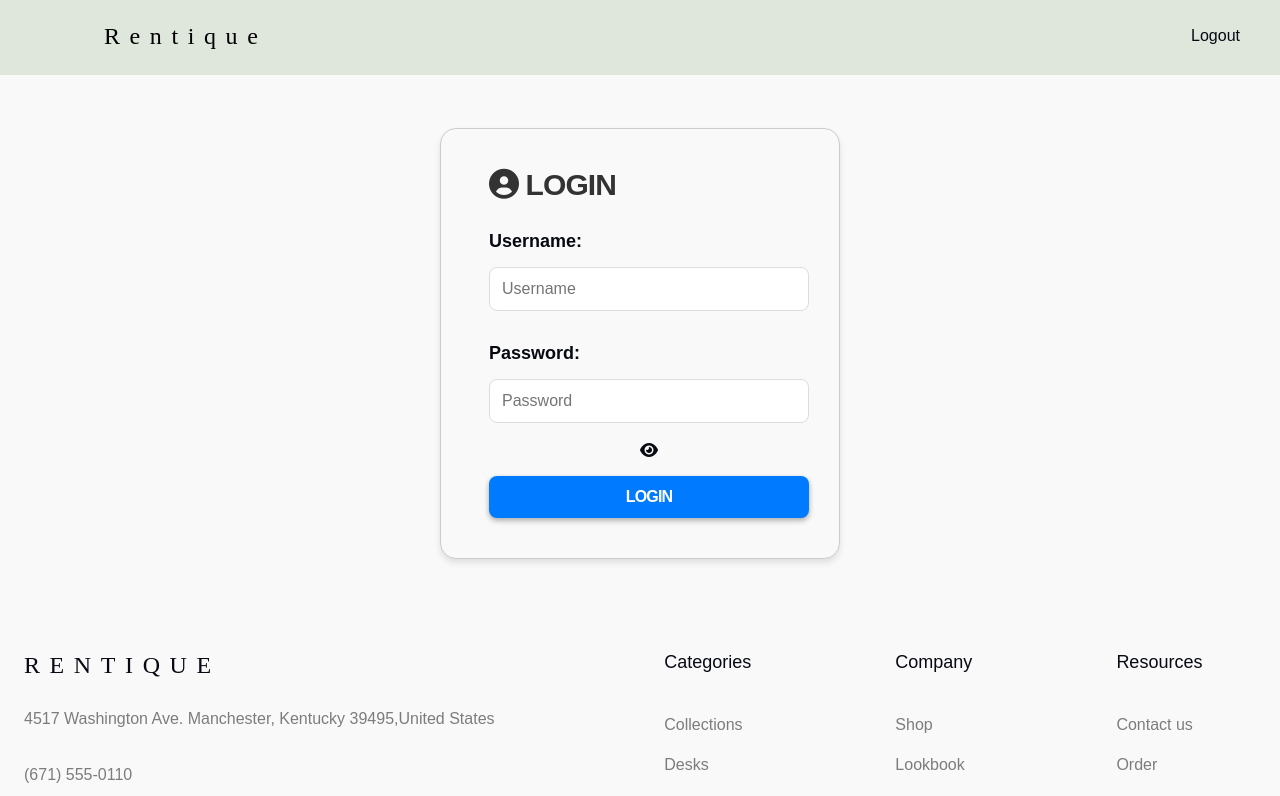
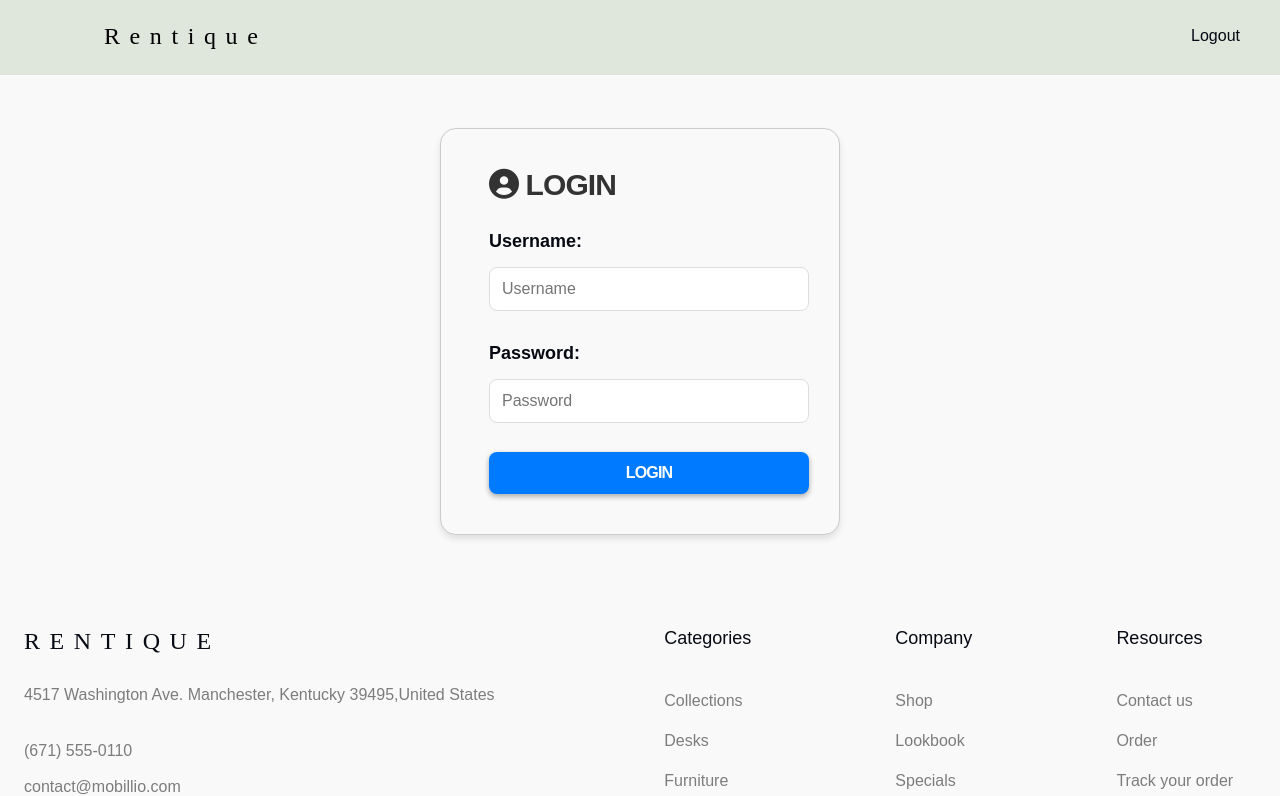
Before and after one commit to Helenooi/Helenooi-CAT201ProjectReactJS, a React (Vite) app: page / in a window 1280 px wide. Shown: the top 796 px of the page. Built offline with nearby package versions, Linux system fonts and the light colour scheme.

Commit message:
Revert "Merge branch 'main' of https://github.com/Helenooi/Helenooi-CAT201ProjectReactJS"
This reverts commit bc3838e8b9830f34ca29c53aa4e21738b2cea9c1, reversing
changes made to 09394041407e5ec1e2ea00de0383b0c1debb7746.

```diff
--- a/src/views/addproduct.css
+++ b/src/views/addproduct.css
@@ -53,7 +53,7 @@
     margin-left: 0.5rem;
 }
 
-.hero__input,.hero__textarea {
+.hero__input {
     font-size: var(--size-lg);
     font-weight: 500;
     border: 2px solid var(--clr-slate400);
@@ -62,9 +62,7 @@
     padding: 0.7rem;
     width: 100%;
 }
-.hero__textarea {
-    resize: none;
-}
+
 .capitalize {
     text-transform: capitalize;
 }
--- a/src/views/addproduct.jsx
+++ b/src/views/addproduct.jsx
@@ -8,7 +8,7 @@ import './addproduct.css';
 
 const AddProductPage = () => {
   const [formData, setFormData] = useState({
-    clothescode: '',  // Added clothescode state
+  //  clothescode: '',  // Added clothescode state
     clothesname: '',
     size: '',
     rentprice: '',  // Changed to rentprice
@@ -26,12 +26,11 @@ const AddProductPage = () => {
     setFormData({ ...formData, picture: file ? file.name : '' });
   };
 
-
   const handleSubmit = async (e) => {
     e.preventDefault();
 
-    // Construct data string
-    const dataString = `${formData.clothescode},${formData.clothesname},${formData.size},${formData.rentprice},${formData.picture},${formData.description}`;
+    // Construct data string to include rentprice as the field
+    const dataString = `${formData.clothesname},${formData.size},${formData.rentprice},${formData.picture},${formData.description}`;
 
     try {
         const response = await fetch('http://localhost:8080/add-product', {
@@ -50,10 +49,10 @@ const AddProductPage = () => {
 
         alert('Product added successfully!');
         setFormData({
-            clothescode: '',
+          //  clothescode: '',
             clothesname: '',
             size: '',
-            rentprice: '',
+            rentprice: '',  // Reset rentprice
             picture: '',
             description: '',
         });
@@ -62,7 +61,6 @@ const AddProductPage = () => {
         alert('An error occurred');
     }
 };
-
 
   return (
     <div>
@@ -78,17 +76,6 @@ const AddProductPage = () => {
           <form className="hero__form" id="addProductForm" onSubmit={handleSubmit}>
             <p className="hero__msg" id="message"></p>
 
-
-            <p className="hero__subtitle">Clothes code:</p>
-            <input
-              className="hero__input"
-              type="text"
-              name="clothescode"
-              value={formData.clothescode}
-              onChange={handleChange}
-              placeholder="Enter clothes code"
-              required
-            />
 
             <p className="hero__subtitle">Clothes name:</p>
             <input
--- a/src/views/login.jsx
+++ b/src/views/login.jsx
@@ -11,7 +11,6 @@ const Login = () => {
   const [password, setPassword] = useState("");
   const [errorMessage, setErrorMessage] = useState("");
   const [loading, setLoading] = useState(false);
-  const [passwordVisible, setPasswordVisible] = useState(false); // State to control password visibility
   const navigate = useNavigate();
 
   const handleLogin = async () => {
@@ -52,13 +51,18 @@ const Login = () => {
     }
   };
 
+
   return (
     <>
       <NavBar />
       <main>
       <br />
       <br /> <br /> <br />
+
         <section className="hero container">
+
+
+
           <form
             className="hero__form"
             onSubmit={(e) => {
@@ -66,7 +70,10 @@ const Login = () => {
               handleLogin();
             }}
           >
-            <h1 className="hero__title"> <i className="fas fa-user-circle"></i> Login</h1>
+
+<h1 className="hero__title">   <i className="fas fa-user-circle"></i> Login</h1>
+
+
 
             {errorMessage && <p className="hero__error">{errorMessage}</p>}
 
@@ -80,23 +87,13 @@ const Login = () => {
             />
 
             <p className="hero__subtitle">Password:</p>
-            <div className="password-container">
             <input
               className="hero__input"
-                type={passwordVisible ? "text" : "password"} // Toggle between text and password
+              type="password"
               value={password}
               onChange={(e) => setPassword(e.target.value)}
               placeholder="Password"
             />
-              <button
-                type="button"
-                className="password-toggle"
-                onClick={() => setPasswordVisible(!passwordVisible)} // Toggle password visibility
-              >
-                <i className={`fas ${passwordVisible ? "fa-eye-slash" : "fa-eye"}`}></i> {/* Change icon based on visibility */}
-              </button>
-            </div>
-
             <button className="btn2 hero__login" type="submit" disabled={loading}>
               {loading ? "Logging in..." : "LOGIN"}
             </button>
```
Also changed, not shown: public/public/product.csv, 2 other files (tests, documents, lock files or other folders). Lines whose indentation alone changed are shown as unchanged.
